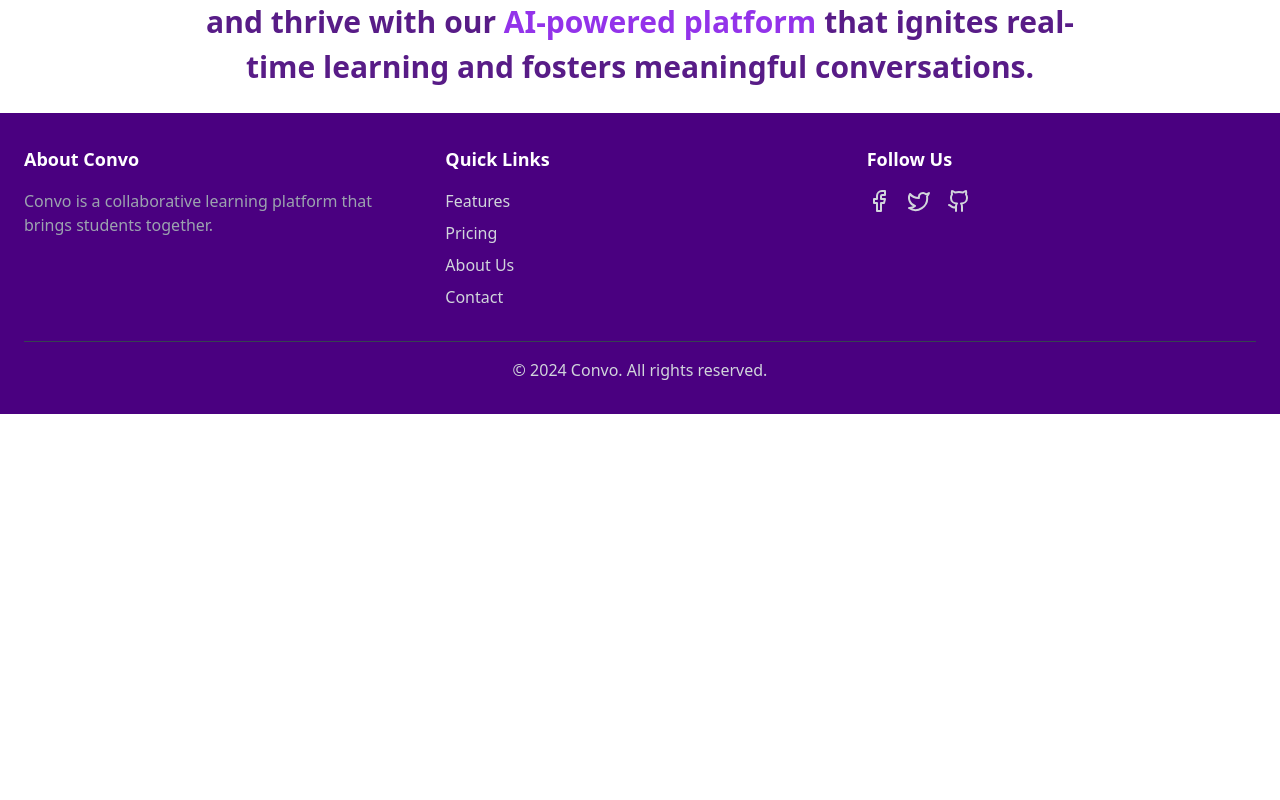
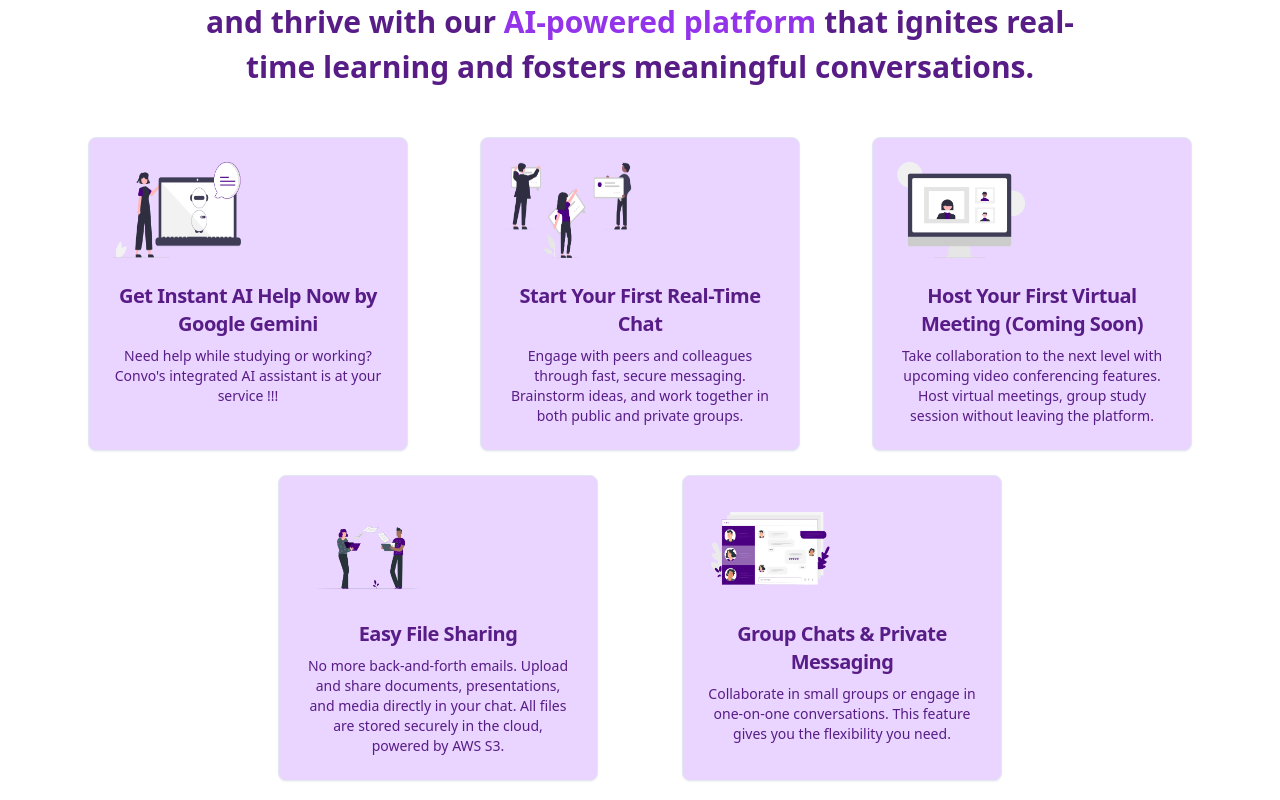
Before and after one commit to athulya4044/Convo, a React (Vite) app in the folder client/: page / in a window 1280 px wide. Shown: the part 700-1500 px from the top of the page. Before the commit the page ends 1114 px from the top, so only its background shows below. Built offline with nearby package versions, Linux system fonts and the light colour scheme.

Commit message:
features card chnages

```diff
--- a/client/src/App.jsx
+++ b/client/src/App.jsx
@@ -1,5 +1,5 @@
 import { Routes, Route } from "react-router-dom";
-import Test from "./pages/index";
+import Home from "./pages/index";
 import Header from "./components/layout/Header";
 import Footer from "./components/layout/Footer";
 import Auth from "./pages/auth";
@@ -11,7 +11,7 @@ const App = () => {
       <Header />
       <main className="my-6 w-[100vw] min-h-[70vh] h-auto flex justify-center items-center">
         <Routes>
-          <Route path="/" element={<Test />} />
+          <Route path="/" element={<Home />} />
           <Route path="/auth" element={<Auth />} />
           <Route path="/forgot-password" element={<ForgotPassword />} />
         </Routes>
--- a/client/src/assets/images.js
+++ b/client/src/assets/images.js
@@ -2,5 +2,11 @@ import logoConvo from "./logoConvo.png";
 import auth from "./auth.png";
 import forgotPass from "./forgotPassword.png"
 import heroimage from "./heroimage.png";
+import ai from "./ai.png";
+import realtime from './realtime.png';
+import videocall from "./videocall.png";
+import fileshare from "./fileshare.png";
+import groupchat from './groupchat.png';
 
-export { logoConvo, auth, forgotPass, heroimage };
+
+export { logoConvo, auth, forgotPass, heroimage, ai, realtime, videocall, fileshare, groupchat};
--- a/client/src/pages/index.jsx
+++ b/client/src/pages/index.jsx
@@ -1,8 +1,15 @@
 import { Button } from "@/components/ui/button";
-import { heroimage } from "@/assets/images";
+import { heroimage, ai, realtime, videocall, fileshare, groupchat } from "@/assets/images";
 import { useNavigate } from "react-router-dom";
+import {
+  Card,
+  CardContent,
+  CardDescription,
+  CardHeader,
+  CardTitle,
+} from "@/components/ui/card";
 
-const Test = () => {
+const Home = () => {
   const navigate = useNavigate();
 
   const goToAuth = () => navigate("/auth");
@@ -49,8 +56,82 @@ const Test = () => {
           that ignites real-time learning and fosters meaningful conversations.
         </p>
       </section>
+
+      <section className="grid grid-cols-1 sm:grid-cols-2 lg:grid-cols-3 gap-6 mt-12 max-w-6xl mx-auto">
+        <Card className="bg-purple-200 max-w-xs mx-auto">
+          <CardHeader className="flex justify-center">
+            <img src={ai} alt="AI Help" className="w-32 h-24" />
+          </CardHeader>
+          <CardContent className="text-center">
+            <CardTitle className="text-xl font-semibold text-purple-900">
+              Get Instant AI Help Now by Google Gemini
+            </CardTitle>
+            <CardDescription className="mt-2 text-purple-900">
+              Need help while studying or working? Convo's integrated AI assistant is at your service !!!
+            </CardDescription>
+          </CardContent>
+        </Card>
+
+        <Card className="bg-purple-200 max-w-xs mx-auto">
+          <CardHeader className="flex justify-center">
+            <img src={realtime} alt="Real Time Chat" className="w-32 h-24" />
+          </CardHeader>
+          <CardContent className="text-center text-purple-900">
+            <CardTitle className="text-xl font-semibold text-purple-900">
+              Start Your First Real-Time Chat
+            </CardTitle>
+            <CardDescription className="mt-2 text-purple-900">
+              Engage with peers and colleagues through fast, secure messaging. Brainstorm ideas, and work together in both public and private groups.
+            </CardDescription>
+          </CardContent>
+        </Card>
+
+        <Card className="bg-purple-200 max-w-xs mx-auto">
+          <CardHeader className="flex justify-center">
+            <img src={videocall} alt="Virtual Meeting" className="w-32 h-24" />
+          </CardHeader>
+          <CardContent className="text-center">
+            <CardTitle className="text-xl font-semibold text-purple-900">
+              Host Your First Virtual Meeting (Coming Soon)
+            </CardTitle>
+            <CardDescription className="mt-2 text-purple-900">
+              Take collaboration to the next level with upcoming video conferencing features. Host virtual meetings, group study session without leaving the platform.
+            </CardDescription>
+          </CardContent>
+        </Card>
+
+        <div className="lg:col-span-3 flex justify-center mt-6 gap-6 lg:mt-0">
+          <Card className="bg-purple-200 max-w-xs mr-[30px]">
+            <CardHeader className="flex justify-center">
+              <img src={fileshare} alt="File Sharing" className="w-32 h-24" />
+            </CardHeader>
+            <CardContent className="text-center">
+              <CardTitle className="text-xl font-semibold text-purple-900">
+                Easy File Sharing
+              </CardTitle>
+              <CardDescription className="mt-2 text-purple-900">
+                No more back-and-forth emails. Upload and share documents, presentations, and media directly in your chat. All files are stored securely in the cloud, powered by AWS S3.
+              </CardDescription>
+            </CardContent>
+          </Card>
+
+          <Card className="bg-purple-200 max-w-xs ml-[30px]">
+            <CardHeader className="flex justify-center">
+              <img src={groupchat} alt="Group Chat" className="w-32 h-24" />
+            </CardHeader>
+            <CardContent className="text-center">
+              <CardTitle className="text-xl font-semibold text-purple-900">
+                Group Chats & Private Messaging
+              </CardTitle>
+              <CardDescription className="mt-2 text-purple-900">
+                Collaborate in small groups or engage in one-on-one conversations. This feature gives you the flexibility you need.
+              </CardDescription>
+            </CardContent>
+          </Card>
+        </div>
+      </section>
     </div>
   );
 };
 
-export default Test;
+export default Home;
```
